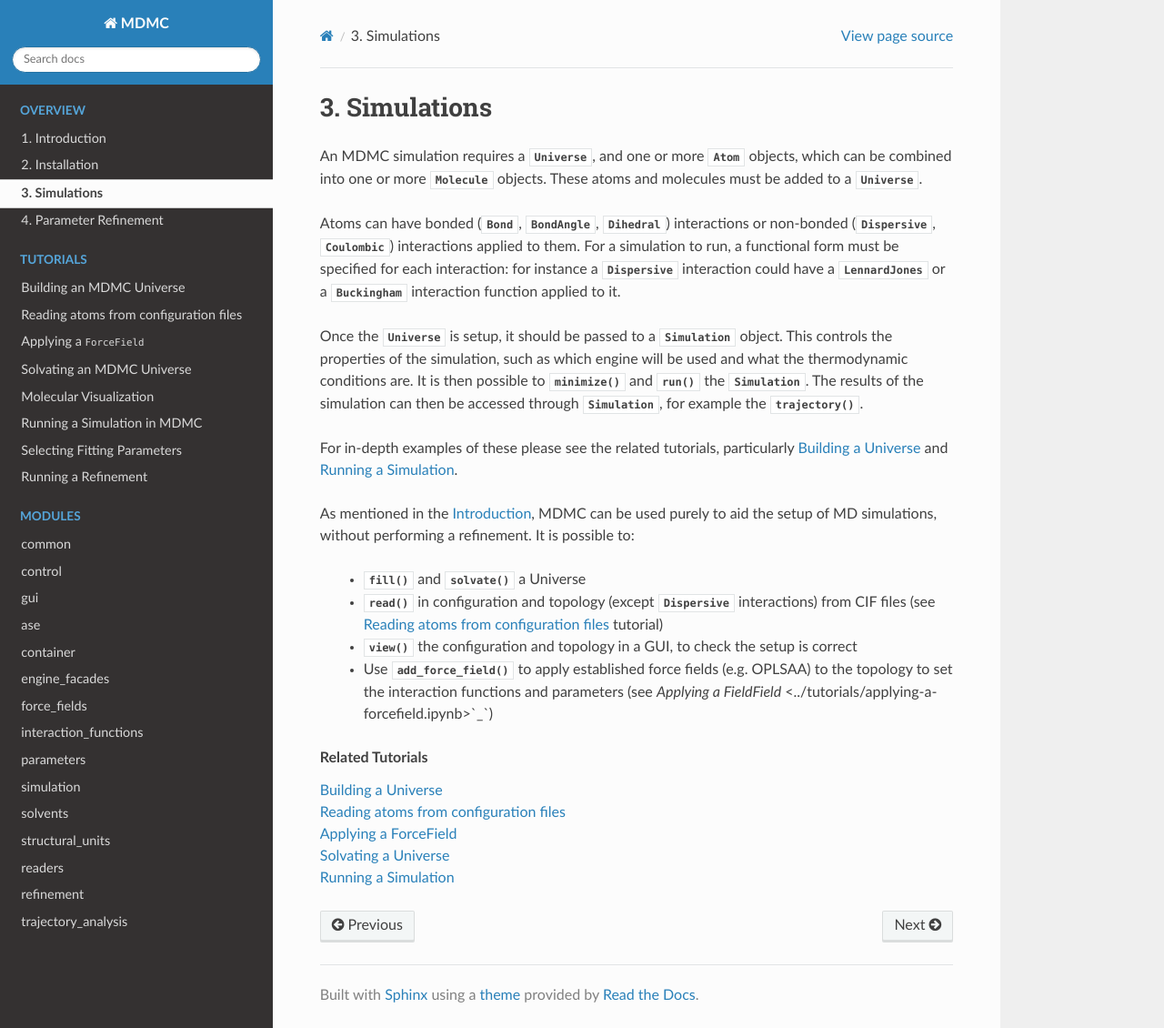
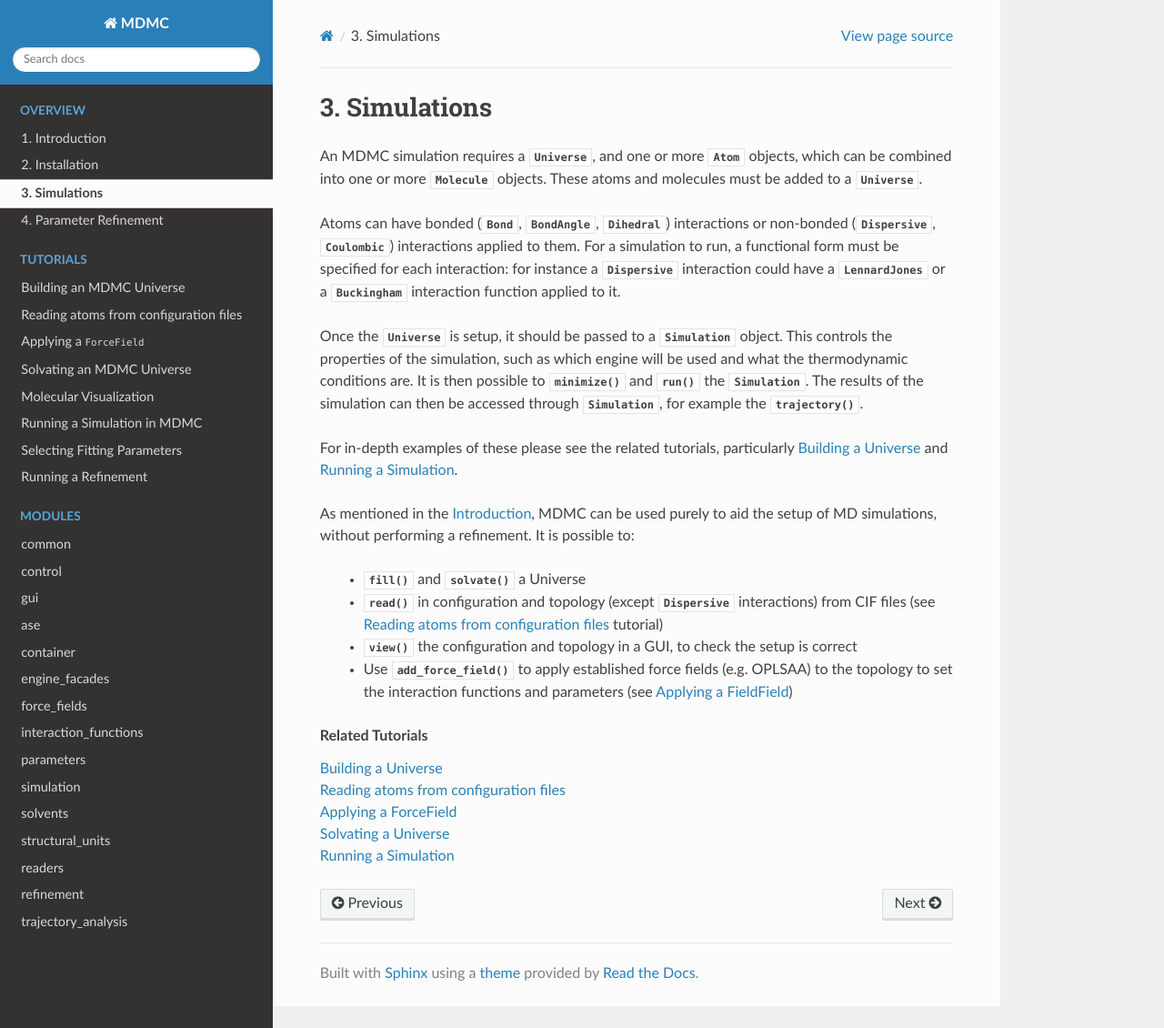
Before and after one commit to ISISNeutronMuon/MDMC, a Sphinx documentation site: the page built from doc/pages/simulations.rst, in a window 1280 px wide and 1130 px high. Shown: the whole window at 91% size. Built offline with Sphinx 7.4.7 and the Read the Docs theme 2.0.0, drawn with Linux system fonts in a browser that asks for light colours.

Commit message:
fix a broken link in simulations.rst

```diff
--- a/doc/pages/simulations.rst
+++ b/doc/pages/simulations.rst
@@ -49,7 +49,8 @@ to:
 
  - Use :py:meth:`~MDMC.MD.simulation.Universe.add_force_field` to apply
    established force fields (e.g. OPLSAA) to the topology to set the interaction
-   functions and parameters (see `Applying a FieldField` <../tutorials/applying-a-forcefield.ipynb>`_`)
+   functions and parameters (see
+   `Applying a FieldField <../tutorials/applying-a-forcefield.ipynb>`_)
 
 
 .. rubric:: Related Tutorials
```
